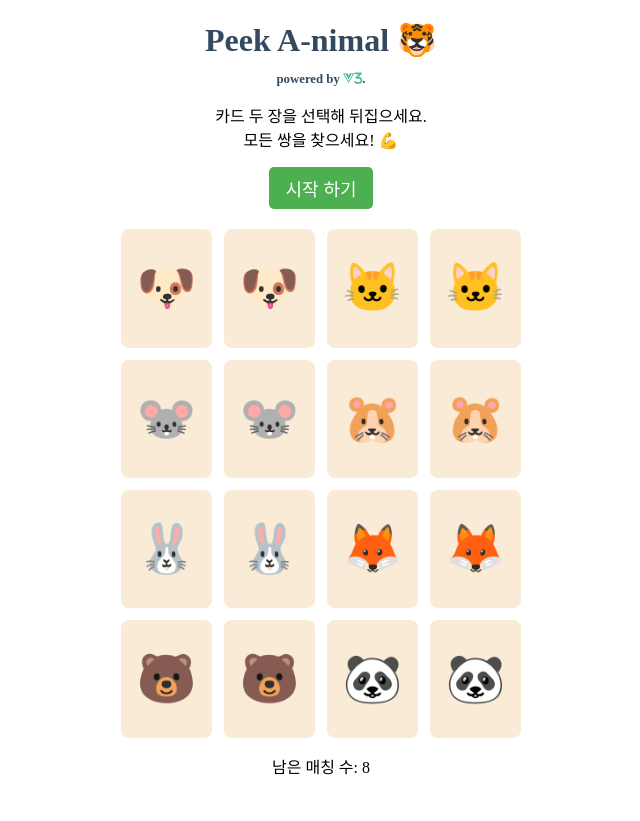
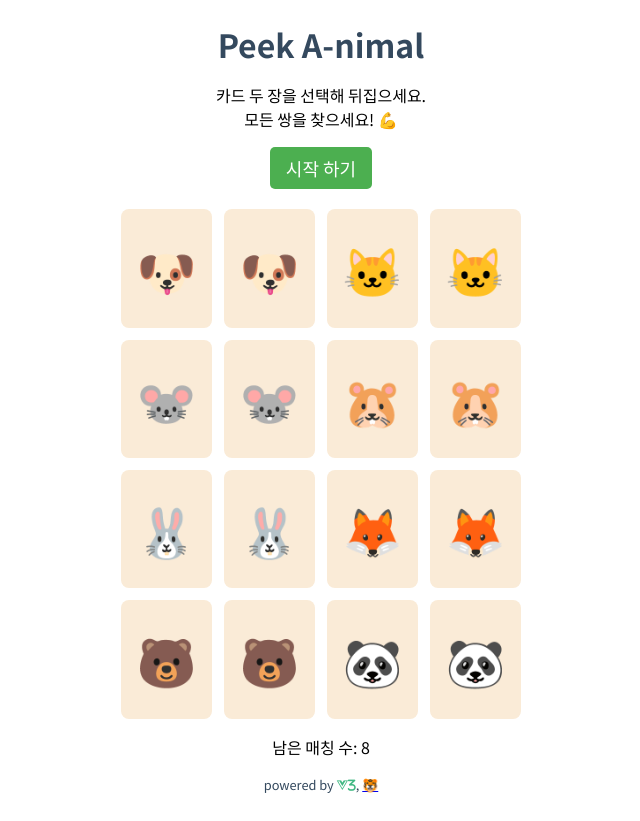
Before and after one commit to MTGVim/pick-a-nimal, an Astro site: page / in a window 1280 px wide. Shown: the whole page, without its empty margins (319-959 px from the left). Built offline with nearby package versions, Linux system fonts and the light colour scheme; Astro itself is replaced by a stand-in of ours.

Commit message:
feat: ✨ change font and added contact

```diff
--- a/src/components/PeekAnimal.vue
+++ b/src/components/PeekAnimal.vue
@@ -1,9 +1,8 @@
 <template>
-    <h1 class="title">Peek A-nimal 🐯
-        <p class="battery">powered by <i class="fab fa-vuejs">3</i>.</p>
-    </h1>
+    <h1 class="title">Peek A-nimal</h1>
     <section class="description">
-        <p>카드 두 장을 선택해 뒤집으세요.<br/> 모든 쌍을 찾으세요! 💪</p>
+        <p>카드 두 장을 선택해 뒤집으세요.<br/> 모든 쌍을 찾으세요! 💪
+        </p>
     </section>
     <section class="buttons">
         <button class="gameStart" v-on:click="onRestart">{{ startLabel }}</button>
@@ -28,6 +27,11 @@
     <section class="score">
         <p v-if="endTime === 0"> 남은 매칭 수: {{ remainedMatchCount }} </p>
         <p v-else> 걸린 시간: {{ elapsedTime }} </p>
+    </section>
+    <section class="footer">
+        <p class="battery">powered by <i class="fab fa-vuejs">3</i>,
+            <a href="https://tigeryoo-portfolio.web.app/">🐯</a>
+        </p>
     </section>
 </template>
 
@@ -131,6 +135,12 @@ const onRestart = () => {
 </script>
 
 <style scoped>
+*:not(i) {
+    font-family: "Noto Sans KR", serif;
+    font-optical-sizing: auto;
+    font-style: normal;
+}
+
 .title {
     font-size: 2rem;
     margin-bottom: 1rem;
@@ -236,4 +246,10 @@ const onRestart = () => {
 .shuffle-card-move {
     transition: transform 0.4s ease-in;
 }
+
+.footer {
+    margin-top: 1rem;
+    text-align: center;
+}
+
 </style>
--- a/src/layouts/Layout.astro
+++ b/src/layouts/Layout.astro
@@ -6,6 +6,9 @@
 		<link rel="icon" type="image/svg+xml" href="/favicon.svg" />
 		<meta name="generator" content={Astro.generator} />
 		<title>Peek-A-nimal (powered by Vue.js 3 on Astro 🧑‍🚀)</title>
+		<link rel="preconnect" href="https://fonts.googleapis.com">
+		<link rel="preconnect" href="https://fonts.gstatic.com" crossorigin>
+		<link href="https://fonts.googleapis.com/css2?family=Noto+Sans+KR:wght@100..900&display=swap" rel="stylesheet">
 		<script src="https://kit.fontawesome.com/4e296f881d.js" crossorigin="anonymous"></script>
 	</head>
 	<body>
```
